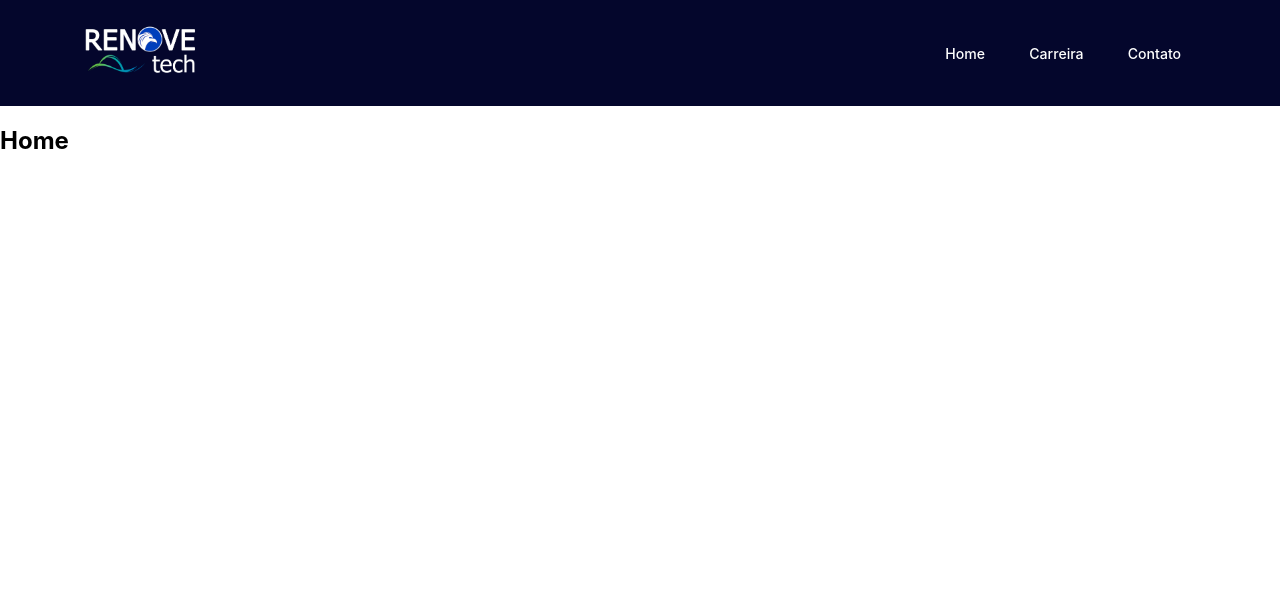
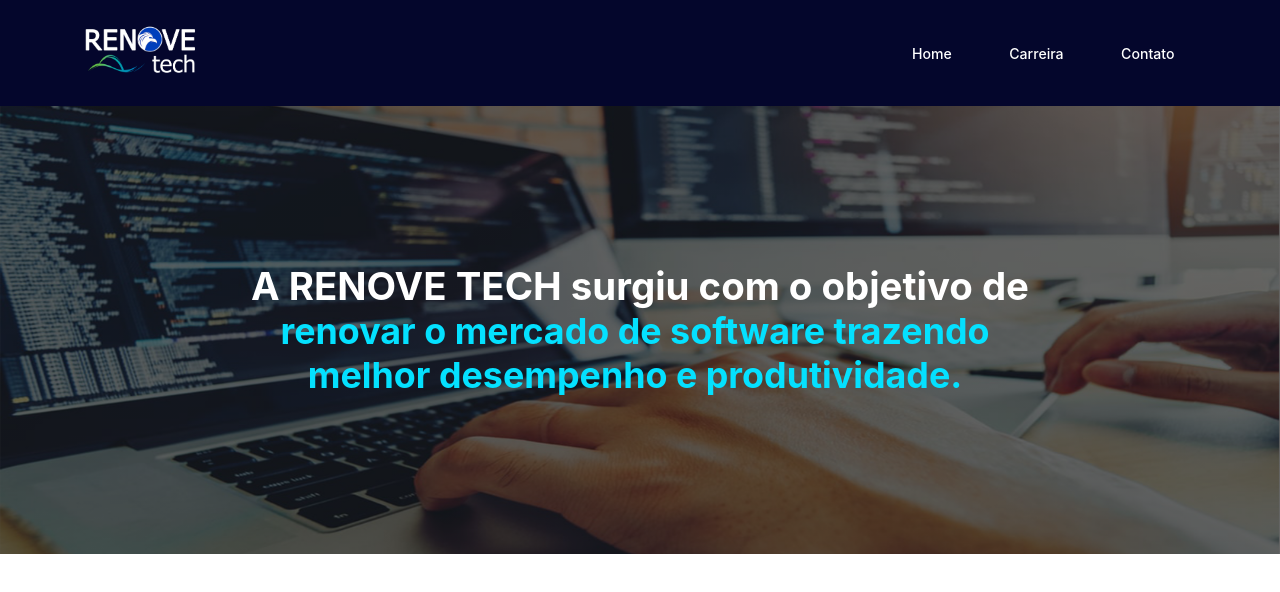
Before and after one commit to brunofaria2356/renovetech, a React (Create React App) app: page / in a window 1280 px wide. Shown: the top 592 px of the page. Built offline with nearby package versions, Linux system fonts and the light colour scheme.

Commit message:
Creating component Hero + style, adding hero in page Home

```diff
--- /dev/null
+++ b/src/assets/style/Hero.css
@@ -0,0 +1,32 @@
+* {
+  margin: 0;
+  padding: 0;
+}
+
+.containerHero {
+  align-items: center;
+  display: grid;
+  background-image: linear-gradient(
+    to right bottom,
+    rgba(0, 0, 0, 0.6),
+    rgba(0, 0, 0, 0.6)
+  ),
+  url('../img/hero.png');
+  background-size: cover;
+  background-position: center;
+  height: 35vw;
+  text-align: center;
+}
+
+.titleHeroOne {
+  color: white;
+  display: grid;
+  justify-content: center;
+  font-size: 3vw;
+}
+
+.titleColor {
+  color: #04E1FF;
+  font-size: 2.8vw;
+  width: 60vw;
+}
--- a/src/pages/Home.jsx
+++ b/src/pages/Home.jsx
@@ -1,8 +1,10 @@
 import React from 'react';
+
+import Hero from './components/Hero';
 
 function Home() {
   return (
-    <h2>Home</h2>
+    <Hero />
   )
 }
 
--- /dev/null
+++ b/src/pages/components/Hero.jsx
@@ -0,0 +1,17 @@
+import React from 'react';
+import '../../assets/style/Hero.css';
+
+function Hero() {
+  return (
+    <section className="containerHero">
+      <h2 className="titleHeroOne">A RENOVE TECH surgiu com o objetivo de
+        <span className="titleColor">
+          renovar o mercado de software trazendo
+          melhor desempenho e produtividade.
+        </span>
+      </h2>
+    </section>
+  )
+}
+
+export default Hero
```
